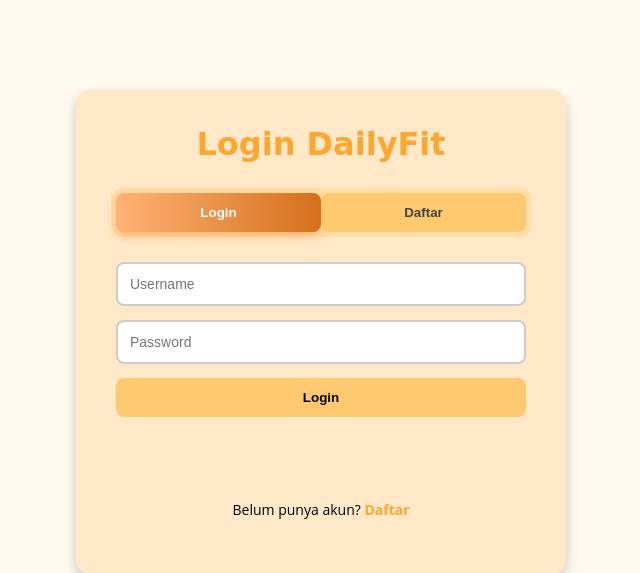
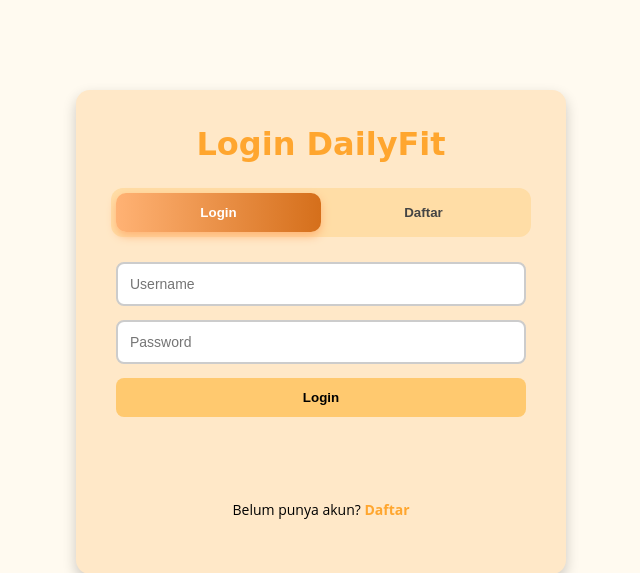
Before and after one commit to nadya2206/Kalkulator-BMI-8-07-24, a PHP site: page /auth.php in a window 1280 px wide. Shown: the part 131-704 px from the top of the page, without its empty margins (319-959 px from the left). Run offline with PHP 8.4, Linux system fonts and the light colour scheme.

Commit message:
update utama.css dan hapus .vscode\launch.json

```diff
--- a/css/utama.css
+++ b/css/utama.css
@@ -307,18 +307,6 @@ p{
     outline: none;
 }
 
-.auth-container button {
-    padding: 12px;
-    border-radius: 8px;
-    border: none;
-    background-color: #FFC96F;
-    font-weight: bold;
-    cursor: pointer;
-}
-
-.auth-container button:hover {
-    background-color: #ACD793;
-}
 
 .auth-container p {
     text-align: center;
```
